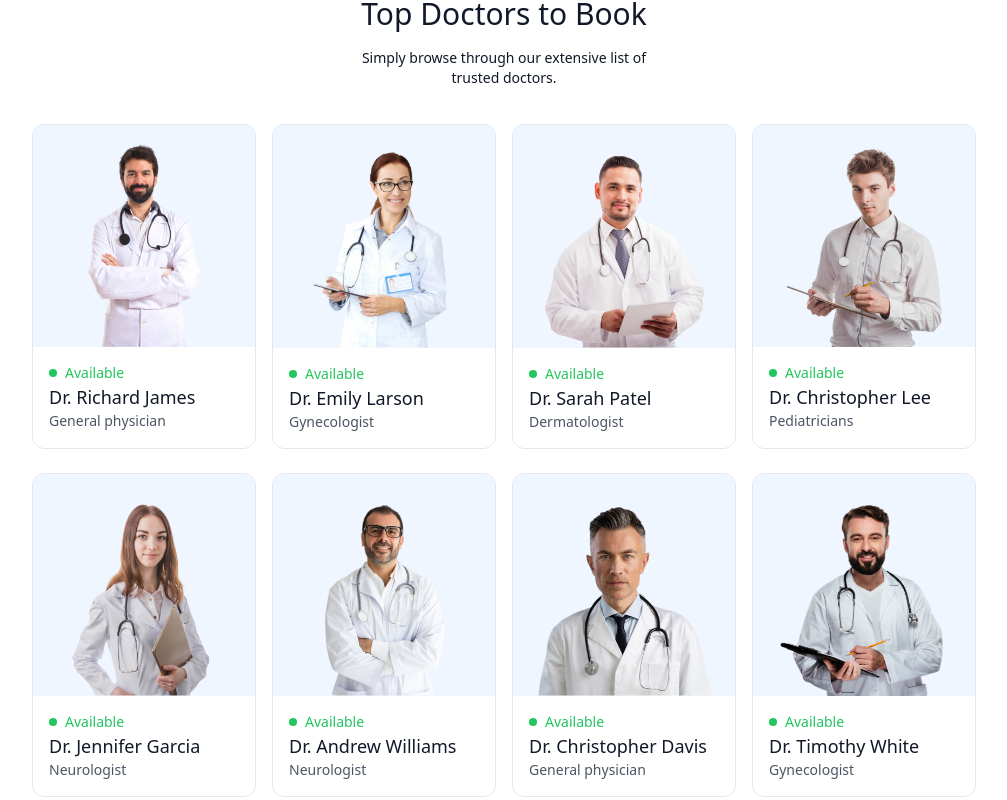
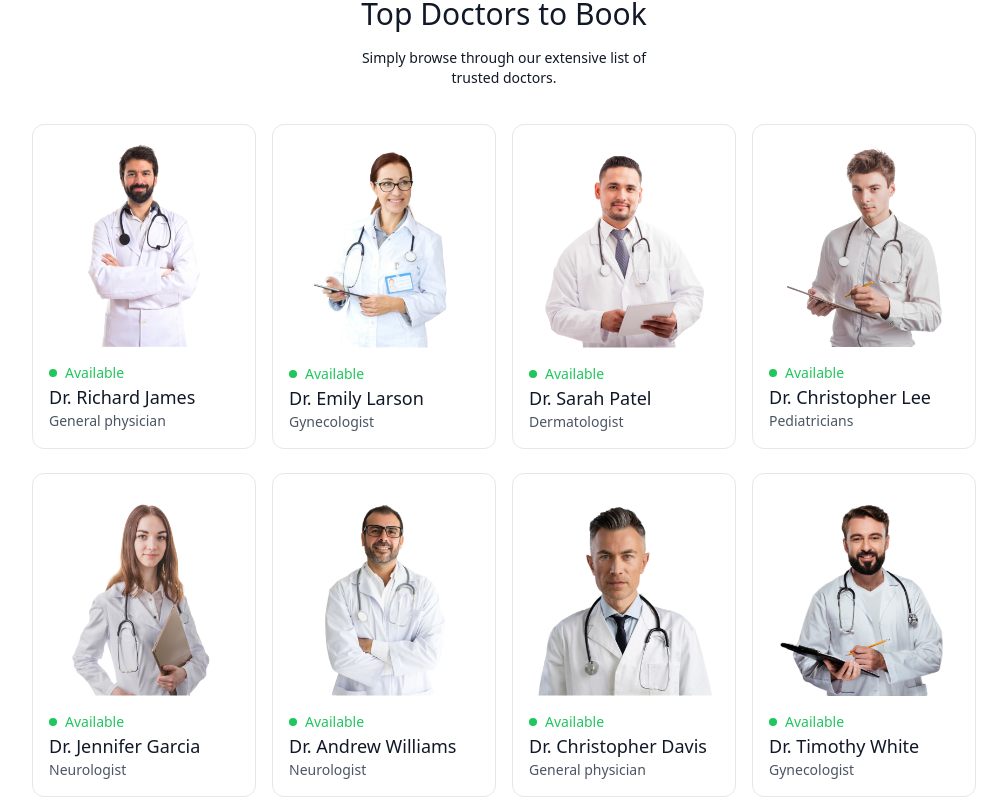
Before and after one commit to raslanrizvi/doctor-booking-mern, a React (Vite) app in the folder frontend/: page / in a window 1280 px wide. Shown: the part 1200-2000 px from the top of the page, without its empty margins (136-1143 px from the left). Built offline with nearby package versions, Linux system fonts and the light colour scheme.

Commit message:
changed Card BG Color

```diff
--- a/frontend/src/components/TopDoctors.jsx
+++ b/frontend/src/components/TopDoctors.jsx
@@ -24,7 +24,7 @@ const TopDoctors = () => {
             className='border border-blue rounded-xl overflow-hidden cursor-pointer hover:translate-y-[-10px] transition-all duration-500'
             key={index}
           >
-            <img className='bg-blue-50' src={item.image} alt='' />
+            <img className='bg-cardbg' src={item.image} alt='' />
             <div className='p-4'>
               <div className='flex items-center gap-2 text-sm text-center text-green-500'>
                 <p className='w-2 h-2 bg-green-500 rounded-full'></p>
```
